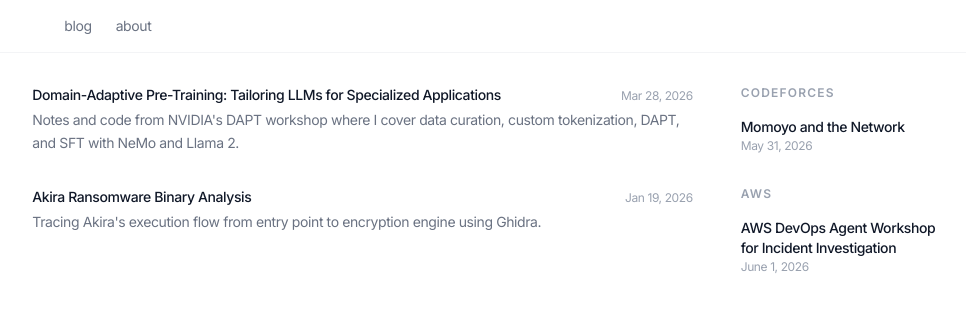
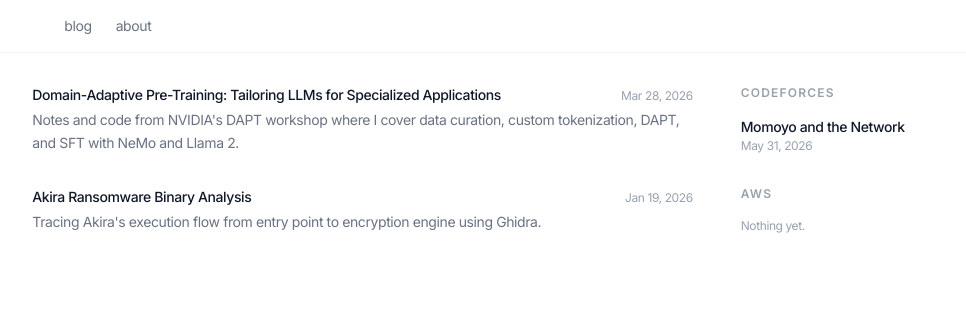
Before and after one commit to dsuyu1/blog, a Next.js app: page / in a window 1280 px wide. Shown: the top 312 px of the page, without its empty margins (146-1112 px from the left). Built offline with nearby package versions, Linux system fonts and the light colour scheme.

Commit message:
remove AWS article

```diff
--- a/app/page.tsx
+++ b/app/page.tsx
@@ -28,13 +28,13 @@ const posts: Post[] = [
     date: 'May 31, 2026',
     tag: 'codeforces',
   },
-  {
-    title: 'AWS DevOps Agent Workshop for Incident Investigation',
-    href: '/n/7',
-    preview: 'Learning how to use the AWS DevOps Agent for incident investigation.',
-    date: 'June 1, 2026',
-    tag: 'aws',
-  },
+  // {
+  //   title: 'AWS DevOps Agent Workshop for Incident Investigation',
+  //   href: '/n/7',
+  //   preview: 'Learning how to use the AWS DevOps Agent for incident investigation.',
+  //   date: 'June 1, 2026',
+  //   tag: 'aws',
+  // },
 ];
 
 const sorted = (tag?: 'codeforces' | 'aws') =>
```
